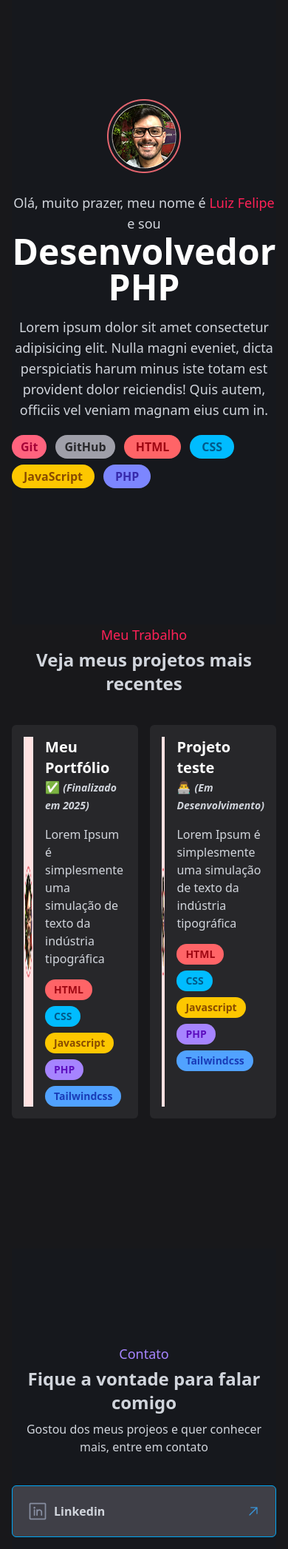
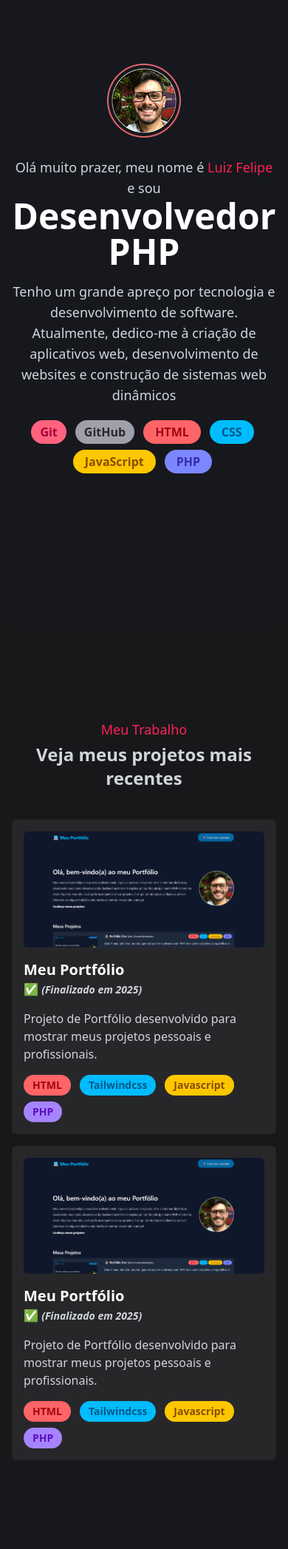
Before and after one commit to luizfpintoo/portfolio-dev, a PHP site: page / in a window 390 px wide. Shown: the top 2094 px of the page at 74% size. Run offline with PHP 8.4, Linux system fonts and the light colour scheme.

Commit message:
Adicionando um favicon a página e ajustando responsividade

```diff
--- a/componentes/header.php
+++ b/componentes/header.php
@@ -1,20 +1,20 @@
 <header class="h-screen bg-[url(assets/images/bg-hero.png)] bg-cover bg-center">
-    <div class="mx-auto max-w-5xl flex flex-col gap-5 items-center text-center pt-32">
+    <div class="mx-auto max-w-5xl flex flex-col gap-5 items-center text-center pt-20 md:pt-32">
         <div>
             <img src="assets/images/avatar.png" alt="Imagem de perfil do desenvolvedor">
         </div>
         <div class="max-w-4xl">
             <p class="text-lg">
-                Olá, muito prazer, meu nome é <span class="text-rose-500">Luiz Felipe</span> e sou
+                Olá muito prazer, meu nome é <span class="text-rose-500">Luiz Felipe</span> e sou
             </p>
             <h1 class="text-5xl font-bold text-white mb-4">
                 Desenvolvedor PHP
             </h1>
             <p class="text-lg">
-                Lorem ipsum dolor sit amet consectetur adipisicing elit. Nulla magni eveniet, dicta perspiciatis harum minus iste totam est provident dolor reiciendis! Quis autem, officiis vel veniam magnam eius cum in.
+                Tenho um grande apreço por tecnologia e desenvolvimento de software. Atualmente, dedico-me à criação de aplicativos web, desenvolvimento de websites e construção de sistemas web dinâmicos
             </p>
         </div>
-        <div class="flex flex-wrap gap-2">
+        <div class="flex flex-wrap gap-2 justify-center">
             <span class="py-1 px-3 rounded-full bg-rose-400 font-semibold mr-1 text-rose-800">Git</span>
             <span class="py-1 px-3 rounded-full bg-zinc-400 font-semibold mr-1 text-zinc-800">GitHub</span>
             <span class="py-1 px-4 rounded-full bg-red-400 font-semibold mr-1 text-red-800">HTML</span>
--- a/componentes/projetos.php
+++ b/componentes/projetos.php
@@ -5,15 +5,17 @@ $projetosPortfolio = [
         "titulo" => "Meu Portfólio",
         "ano" => 2025,
         "finalizado" => true,
-        "descricao" => "Lorem Ipsum é simplesmente uma simulação de texto da indústria tipográfica",
-        "stack" => ["HTML", "CSS", "Javascript", "PHP", "Tailwindcss"]
+        "descricao" => "Projeto de Portfólio desenvolvido para mostrar meus projetos pessoais e profissionais.",
+        "stack" => ["HTML", "Tailwindcss", "Javascript", "PHP"],
+        "img" => "assets/images/portfolio.png"
     ],
     [
-        "titulo" => "Projeto teste",
+        "titulo" => "Meu Portfólio",
         "ano" => 2025,
-        "finalizado" => false,
-        "descricao" => "Lorem Ipsum é simplesmente uma simulação de texto da indústria tipográfica",
-        "stack" => ["HTML", "CSS", "Javascript", "PHP", "Tailwindcss"]
+        "finalizado" => true,
+        "descricao" => "Projeto de Portfólio desenvolvido para mostrar meus projetos pessoais e profissionais.",
+        "stack" => ["HTML", "Tailwindcss", "Javascript", "PHP"],
+        "img" => "assets/images/portfolio.png"
     ],
 ];
 
@@ -29,9 +31,9 @@ $filtro = array_filter($projetosPortfolio, function($projeto){
 $cores = ["red", "sky", "yellow", "violet", "blue"];
 foreach ($filtro as $projetoportifolio):
 ?>
-    <div class="bg-zinc-800 p-4 rounded-md flex gap-4">
-        <div class="flex items-center justify-center bg-red-100 w-1/2">
-            <img src="assets/images/avatar.png" alt="" class="rounded-md h-42">
+    <div class="bg-zinc-800 p-4 rounded-md flex flex-col gap-4 md:flex-row">
+        <div class="flex items-center justify-center md:w-1/2">
+            <img src="<?= $projetoportifolio["img"]; ?>" alt="" class="rounded-md">
         </div>
         <div class="flex flex-col gap-4">
             <div>
--- a/index.php
+++ b/index.php
@@ -5,6 +5,7 @@
     <meta charset="UTF-8">
     <meta name="viewport" content="width=device-width, initial-scale=1.0">
     <script src="https://unpkg.com/@tailwindcss/browser@4"></script>
+    <link rel="shortcut icon" href="assets/icons/icon.png" type="image/x-icon">
     <title>Portfólio Dev</title>
 </head>
 
@@ -12,13 +13,13 @@
    <?php include("componentes/header.php"); ?>
 
     <main class="mx-auto max-w-6xl">
-        <section class="h-screen">
+        <section class="pt-32 md:p-0">
             <div class="text-center">
                 <h2 class="text-rose-500 font-semibol text-lg mb-1">Meu Trabalho</h2>
                 <h3 class="font-bold text-2xl">Veja meus projetos mais recentes</h3>
             </div>
 
-            <div class="mt-10 grid grid-cols-2 gap-4">
+            <div class="mt-10 grid grid gap-4 md:grid-cols-2">
                 <?php include("componentes/projetos.php"); ?>
             </div>
         </section>
```
Also changed, not shown: assets/icons/icon.png (added), assets/images/portfolio.png (added).
